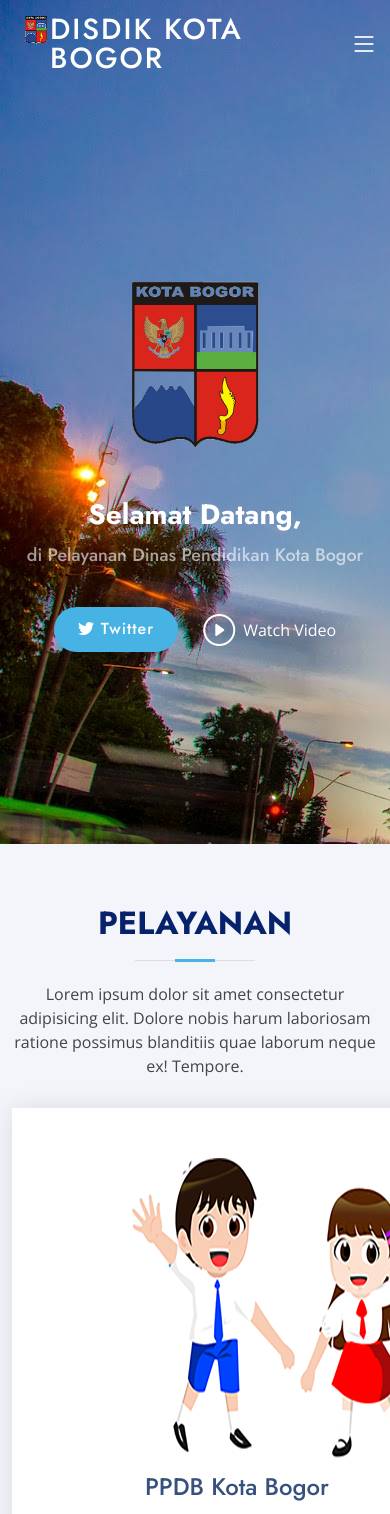
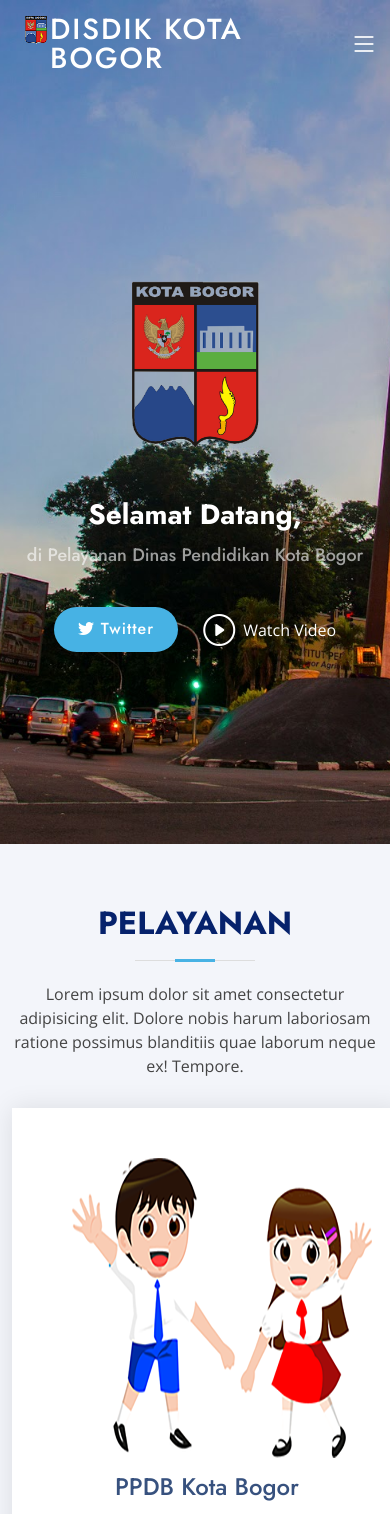
Before and after one commit to rubyekkaa/landingpage, a plain HTML site: page index.html in a window 390 px wide. Shown: the top 1514 px of the page. Drawn offline with nearby package versions, Linux system fonts and the light colour scheme.

Commit message:
mengubah hero & gambar

```diff
--- a/assets/css/style.css
+++ b/assets/css/style.css
@@ -337,9 +337,13 @@ h1, h2, h3, h4, h5, h6 {
 --------------------------------------------------------------*/
 #hero {
   width: 100%;
-  height: 80vh;
-  background-image: url("../img/landmarkbogo.jpg");
-  background-size: 50% no-repeat;
+  height: 100vh;
+  background: url("../img/landmarkbogo.jpg") no-repeat center center fixed;
+  -webkit-background-size: cover;
+  -moz-background-size: cover;
+  -o-background-size: cover;
+  background-size: cover;
+
 }
 #hero .container {
   padding-top: 72px;
@@ -394,6 +398,9 @@ h1, h2, h3, h4, h5, h6 {
 #hero .animated {
   animation: up-down 2s ease-in-out infinite alternate-reverse both;
 }
+.img-fluid {
+  margin-left: 150px;
+}
 @media (max-width: 991px) {
   #hero {
     height: 100vh;
@@ -408,6 +415,9 @@ h1, h2, h3, h4, h5, h6 {
   }
   #hero .hero-img img {
     width: 50%;
+  }
+  .img-fluid {
+    margin-left: 0px;
   }
 }
 @media (max-width: 768px) {
@@ -424,7 +434,7 @@ h1, h2, h3, h4, h5, h6 {
     width: 70%;
   }
   .gambar {
-    margin-left: 70px;
+    margin-left: 80px;
   }
 }
 @media (max-width: 575px) {
@@ -436,7 +446,12 @@ h1, h2, h3, h4, h5, h6 {
     padding: 10px 24px 11px 24px;
   }
   .gambar {
-    margin-left: 90px;
+    margin-left: 80px;
+  }
+}
+@media (max-width: 466px) {
+  .gambar {
+    margin-left: 30px;
   }
 }
 
--- a/index.html
+++ b/index.html
@@ -93,7 +93,7 @@
 
           <div class="col-xl-4 col-md-6 d-flex align-items-stretch mt-4 mt-md-0" data-aos="zoom-in" data-aos-delay="200">
             <div class="icon-box">
-              <img src="assets/img/simdik.png" alt="">
+              <img class="gambar" src="assets/img/simdik.png" alt="">
               <h4><a href="">Simdik Kota Bogor</a></h4>
               <p>Lorem ipsum dolor sit amet consectetur adipisicing elit. Praesentium molestiae rerum dolorem aperiam. Facere magni nemo tempore corporis, voluptatem dolor adipisci iusto nam nihil in numquam cupiditate repellendus? Natus consectetur exercitationem possimus eveniet omnis temporibus in, quidem deserunt sed error itaque repudiandae neque sint minima fugiat ad illum ex! Delectus.</p>
             </div>
@@ -101,7 +101,7 @@
 
           <div class="col-xl-4 col-md-6 d-flex align-items-stretch mt-4 mt-xl-0" data-aos="zoom-in" data-aos-delay="300">
             <div class="icon-box kotak">
-              <img src="assets/img/simdik.png" alt="">
+              <img class="gambar" src="assets/img/simdik.png" alt="">
               <h4><a href="">Simpak Kota Bogor</a></h4>
               <p>Lorem, ipsum dolor sit amet consectetur adipisicing elit. Quas sit unde incidunt. Assumenda exercitationem, optio, officiis at maxime commodi ipsum cumque eveniet fugiat neque odio laboriosam, repellat numquam ea. Accusantium a inventore temporibus fugiat, libero illo dicta et ad assumenda quod aperiam ex consequuntur quas maxime maiores atque doloremque ducimus?</p>
             </div>
```
